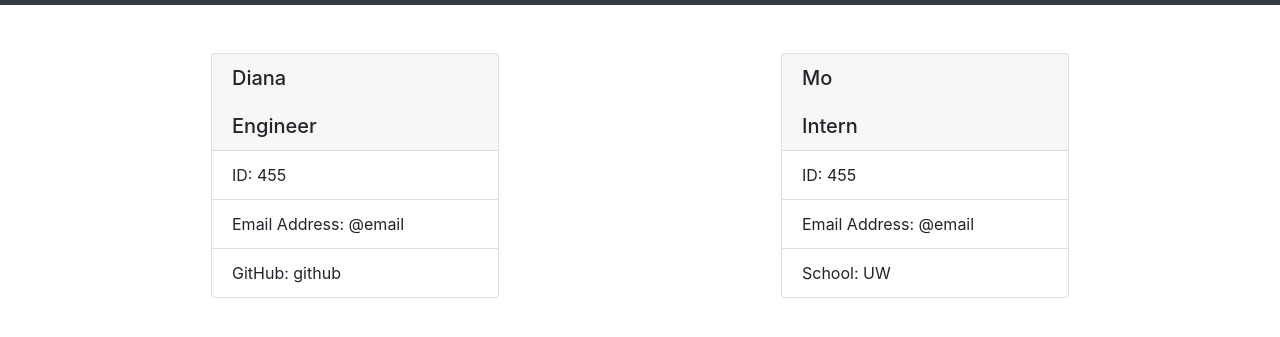
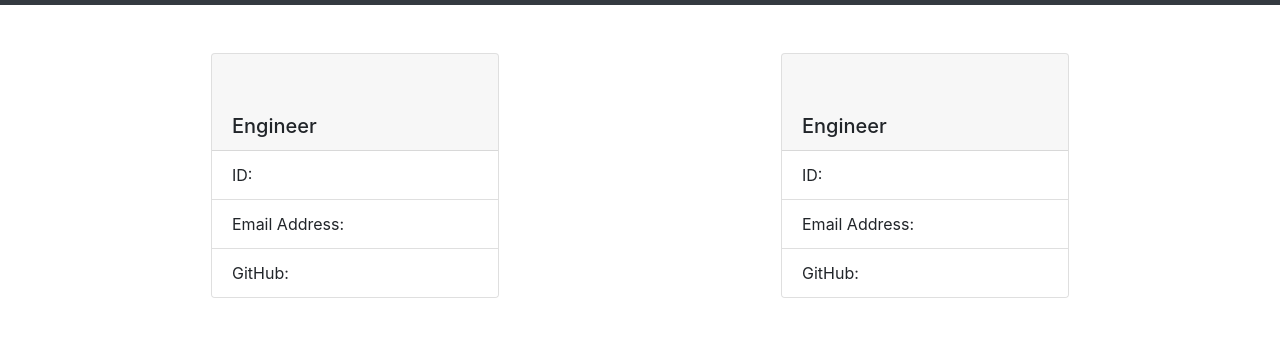
Before and after one commit to molano1979/team-generator, a website: page dist/team.html in a window 1280 px wide. Shown: the part 51-388 px from the top of the page. Drawn offline with nearby package versions, Linux system fonts and the light colour scheme.

Commit message:
re-installed inquirer

```diff
--- a/dist/team.html
+++ b/dist/team.html
@@ -14,20 +14,20 @@
         <div class="container">
             <div class="row"><div class="col-6">
             <div class="card mx-auto mb-3" style="width: 18rem">
-            <h5 class="card-header">Diana<br /><br />Engineer</h5>
+            <h5 class="card-header"><br /><br />Engineer</h5>
             <ul class="list-group list-group-flush">
-                <li class="list-group-item">ID: 455</li>
-                <li class="list-group-item">Email Address: @email</li>
-                <li class="list-group-item">GitHub: github</li>
+                <li class="list-group-item">ID: </li>
+                <li class="list-group-item">Email Address: </li>
+                <li class="list-group-item">GitHub: </li>
             </ul>
             </div>
         </div><div class="col-6">
             <div class="card mx-auto mb-3" style="width: 18rem">
-            <h5 class="card-header">Mo<br /><br />Intern</h5>
+            <h5 class="card-header"><br /><br />Engineer</h5>
             <ul class="list-group list-group-flush">
-                <li class="list-group-item">ID: 455</li>
-                <li class="list-group-item">Email Address: @email</li>
-                <li class="list-group-item">School: UW</li>
+                <li class="list-group-item">ID: </li>
+                <li class="list-group-item">Email Address: </li>
+                <li class="list-group-item">GitHub: </li>
             </ul>
             </div>
         </div> </div>
```
Also changed, not shown: package.json (+23 -1 lines), README.md, 1 other file.
